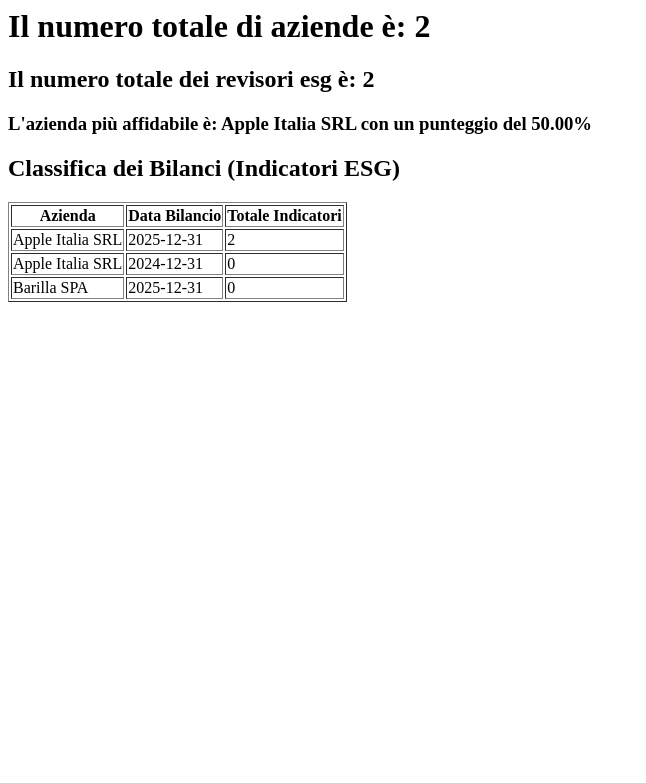
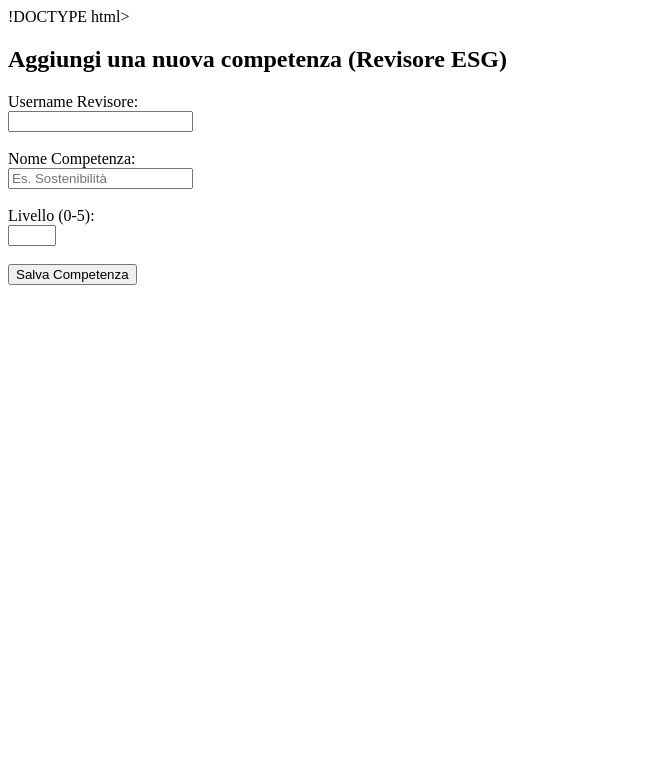
Before and after one commit to EKACRG/ESG-Balance-AJ, a PHP site: page / in a window 1280 px wide. Shown: the top 783 px of the page, without its empty margins (0-646 px from the left). Run offline with PHP 8.4, Linux system fonts and the light colour scheme; data comes from the database, SQL or seed files in the repository; data that the repository does not hold is empty.

Commit message:
Add HTML structure

```diff
--- a/src/index.php
+++ b/src/index.php
@@ -1,85 +1,26 @@
-<?php
-    $conn = new mysqli("mysql", "aj", "esamebasi_aj_01", "esgbalance");
+!DOCTYPE html>
+<html lang="it">
+<head>
+    <meta charset="UTF-8">
+    <title>O5 - Inserisci Competenza</title>
+</head>
+<body>
+    <h2>Aggiungi una nuova competenza (Revisore ESG)</h2>
+    <form action ="" method="POST">
 
-    if ($conn->connect_error) {
-        die("Errore di connessione: " . $conn->connect_error);
-    }
+        <label>Username Revisore:</label><br>
+        <input type="text" name="username_revisore" required><br><br>
 
-    // Estrazione dati O11: Totale Aziende
-    $queryO11 = "SELECT * FROM NUM_AZIENDE";
-    $risultatoO11 = $conn->query($queryO11);
+        <label>Nome Competenza:</label><br>
+        <input type="text" name="nome_competenza" placeholder="Es. Sostenibilità" required><br><br>
 
-    if ($risultatoO11 === false){
-        echo "<p>Errore query O11: " . $conn->error . "</p>";
-    } else {
-        $rigaO11 = $risultatoO11->fetch_assoc();
-        if ($rigaO11 === null){
-            echo "<h1>Nessun dato disponibile sulle aziende</h1>";
-        } else {
-            $totale_aziende = $rigaO11['num_aziende'];
-            echo "<h1>Il numero totale di aziende è: " . $totale_aziende . "</h1>";
-        }
-    }
+        <label>Livello (0-5):</label><br>
+        <!-- Applichiamo il vincolo 1 direttamente nell'interfaccia -->
+        <input type="number" name="livello" min="0" max="5" required><br><br>
 
-    // Estrazione dati O12: Totale revisori ESG
-    $queryO12 = "SELECT * FROM NUM_REVISORI_ESG";
-    $risultatoO12 = $conn->query($queryO12);
+        <!-- Il 'name' di questo bottone è il segnale che il PHP aspetta -->
+        <button type="submit" name="salva_competenza">Salva Competenza</button>
 
-    if ($risultatoO12 === false) {
-        echo "<p>Errore query O12: " . $conn->error . "</p>";
-    } else {
-    $rigaO12 = $risultatoO12->fetch_assoc();
-        if ($rigaO12 === null) {
-            echo "<h2>Nessun dato disponibile sui revisori</h2>";
-        } else {
-            $totale_revisori = $rigaO12['num_revisori_esg'];
-            echo "<h2>Il numero totale dei revisori esg è: " . $totale_revisori . "</h2>";
-        }
-    }
-
-    // Estrazione dati O13: Azienda con il valore di affidabilità più alto
-    $queryO13 = "SELECT * FROM AZIENDA_PIU_AFFIDABILE";
-    $risultatoO13 = $conn->query($queryO13);
-
-    if ($risultatoO13 === false) {
-        echo "<p>Errore query O13: " . $conn->error . "</p>";
-    } else {
-        $rigaO13 = $risultatoO13->fetch_assoc();
-        if ($rigaO13 === null) {
-            echo "<h3>Nessuna azienda valutata al momento</h3>";
-        } else {
-            $azienda_top = $rigaO13['RagioneSociale'];
-            $punteggio = $rigaO13['affidabilita'];
-            echo "<h3>L'azienda più affidabile è: " . $azienda_top . " con un punteggio del " . $punteggio . "%</h3>";
-        }
-    }
-
-    // Estrazione dati O14: Classifica bilanci aziendali
-
-    echo "<h2>Classifica dei Bilanci (Indicatori ESG)</h2>";
-
-    $queryO14 = "SELECT * FROM CLASSIFICA_BILANCI";
-    $risultatoO14 = $conn->query($queryO14);
-
-    if ($risultatoO14 === false) {
-        echo "<p>Errore query O14: " . $conn->error . "</p>";
-    } else {
-        if ($risultatoO14->num_rows === 0) {
-            echo "<p>Nessun bilancio disponibile per la classifica.</p>";
-        } else {
-            echo "<table border='1'><tr><th>Azienda</th><th>Data Bilancio</th><th>Totale Indicatori</th></tr>";
-
-            while($rigaO14 = $risultatoO14->fetch_assoc()){
-                echo "<tr>";
-
-                echo "<td>" . $rigaO14['RagioneSociale'] . "</td>";
-                echo "<td>" . $rigaO14['DataCreazione'] . "</td>";
-                echo "<td>" . $rigaO14['tot_indicatori'] . "</td>";
-
-                echo "</tr>";
-            }
-
-            echo "</table>";
-            }
-        }
-?>
+    </form>
+</body>
+</html>
```
